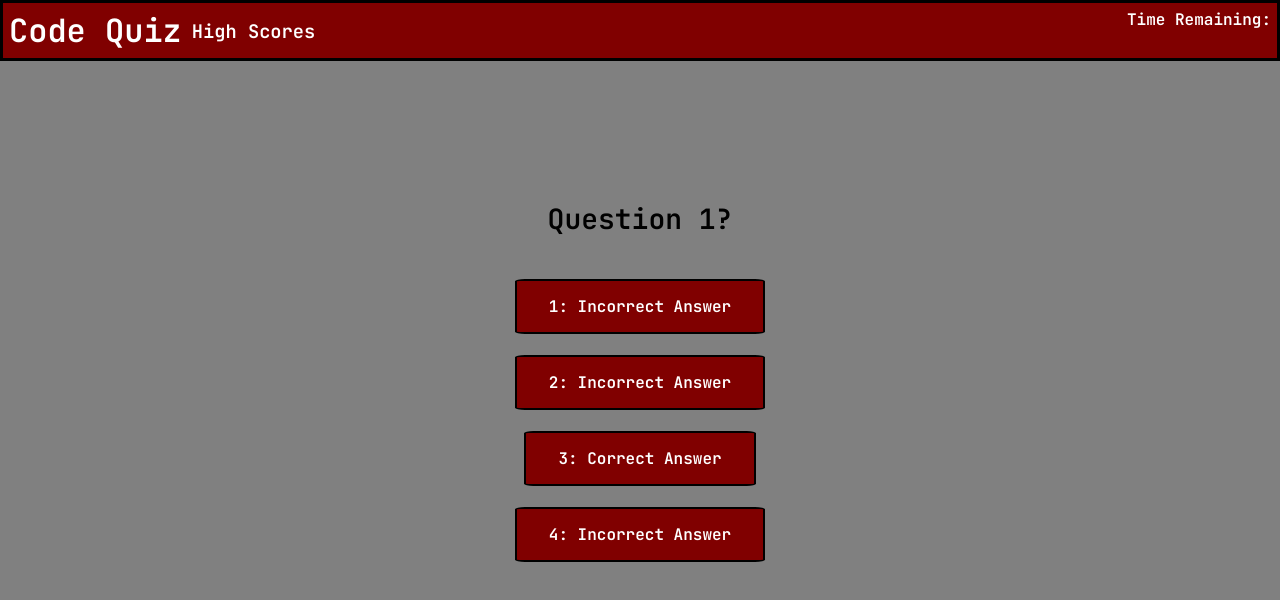
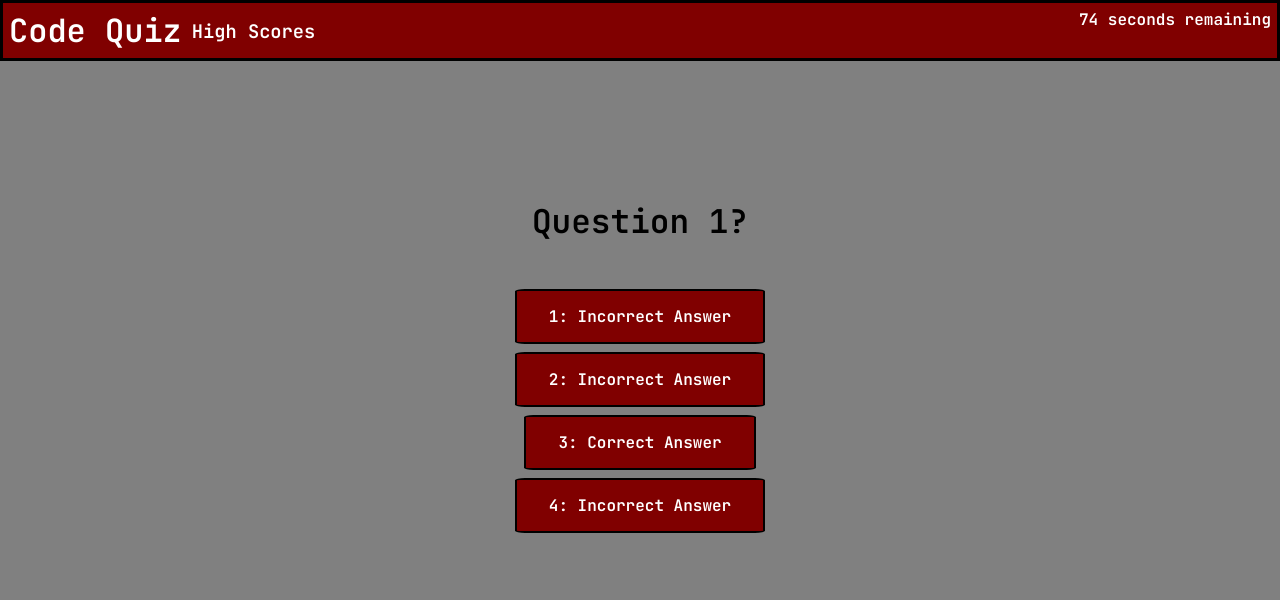
Before and after one commit to JaredWeaver/week-4-code-quiz-js, a plain HTML site: page index.html in a window 1280 px wide. Both pictures are taken after a click on the button "Start!". Drawn offline with Linux system fonts and the light colour scheme.

Commit message:
added in questions and minor edits

```diff
--- a/assets/script.js
+++ b/assets/script.js
@@ -1,13 +1,14 @@
-var timeLeft = document.querySelector(".timeLeft");
+var timeRemaining = document.querySelector(".timeRemaining");
 var buttonChoices = document.querySelector("#buttonChoices");
 var startBtn = document.querySelector("#beginQuiz");
 var startContent = document.querySelector("#startContent");
 var questionsContent = document.querySelector("#questionsContent");
 var displayedQuestion = document.querySelector("#displayedQuestion");
-var btn1 = document.querySelector("button1");
-var btn2 = document.querySelector("button2");
-var btn3 = document.querySelector("button3");
-var btn4 = document.querySelector("button4");
+var button1 = document.querySelector("#firstButton");
+var button2 = document.querySelector("#secondButton");
+var button3 = document.querySelector("#thirdButton");
+var button4 = document.querySelector("#fourthButton");
+var questionGrade = document.querySelector("#questionGrade");
 
 
 
@@ -20,7 +21,7 @@ var questions = [
         option2 : "2: Incorrect Answer",
         option3 : "3: Correct Answer",
         option4 : "4: Incorrect Answer",
-        correct : 3
+        correct : "3"
 
     },{
 
@@ -29,7 +30,7 @@ var questions = [
         option2 : "2: Correct Answer",
         option3 : "3: Incorrect Answer",
         option4 : "4: Incorrect Answer",
-        correct : 2
+        correct : "2"
 
     },{
 
@@ -38,7 +39,7 @@ var questions = [
         option2 : "2: Incorrect Answer",
         option3 : "3: Correct Answer",
         option4 : "4: Incorrect Answer",
-        correct : 3
+        correct : "3"
 
     },{
 
@@ -47,7 +48,7 @@ var questions = [
         option2 : "2: Incorrect Answer",
         option3 : "3: Incorrect Answer",
         option4 : "4: Incorrect Answer",
-        correct : 1
+        correct : "1"
 
     },{
 
@@ -56,57 +57,117 @@ var questions = [
         option2 : "2: Incorrect Answer",
         option3 : "3: Incorrect Answer",
         option4 : "4: Correct Answer",
-        correct : 4
+        correct : "4"
 
     }
 ];
 
-var lastQuestion = questions.length-1;
-var currentQuestion = 0;
+
+var lastQuestion = questions.length - 1;
 var userScore = 0;
+var userChoice;
 
-function showQuestion() {
-    var q = questions[currentQuestion].question;
-    var opt1 = questions[currentQuestion].option1;
-    var opt2 = questions[currentQuestion].option2;
-    var opt3 = questions[currentQuestion].option3;
-    var opt4 = questions[currentQuestion].option4;
-    var a = questions[currentQuestion].correct;
-    displayedQuestion.textContent = q;
-    button1.textContent = opt1;
-    button2.textContent = opt2;
-    button3.textContent = opt3;
-    button4.textContent = opt4;
+var currentQuestion;
+var currentButtonChoice1;
+var currentButtonChoice2;
+var currentButtonChoice3;
+var currentButtonChoice4;
+var currentAnswer;
 
-    console.log(displayedQuestion);
 
-console.log(q);
-console.log(opt1);
-console.log(opt2);
-console.log(opt3);
-console.log(opt4);
-console.log(a);
-
+function countdown (){
+    var timeLeft = 15 * questions.length;
+    var timeInterval = setInterval(function () {
+        if (timeLeft > 1) {
+            timeRemaining.textContent = timeLeft + " seconds remaining";
+            timeLeft--;
+        } else if (timeLeft === 1) {
+            timeRemaining.textContent = timeLeft + " second remaining";
+            timeLeft--;
+        } else {
+            timeRemaining.textContent = " ";
+            clearInterval(timeInterval);
+            alert("You ran out of time!")
+        }
+        }, 1000);
 }
-
-// function questionProgress() {
-// for (i = 0; i <= lastQuestion; currentQuestion++) {
-//     console.log(lastQuestion);
-// }
-
-// function countdown() {
-
-// }
 
 
 
+function showQuestion(selectedQuestion) {
+    for (var i = 0; i <= lastQuestion; i++) {
+        if (selectedQuestion === i) {
+
+        currentQuestion = questions[i].question;
+        currentButtonChoice1 = questions[i].option1;
+        currentButtonChoice2 = questions[i].option2;
+        currentButtonChoice3 = questions[i].option3;
+        currentButtonChoice4 = questions[i].option4;
+        currentAnswer = questions[i].correct;
 
 
-startBtn.addEventListener("click", function (event) {
+        var h3 = document.createElement("h3");
+        h3.textContent = currentQuestion;
+
+        var ul = document.getElementById(buttonChoices);
+        var li1 = document.createElement("li");
+        var li2 = document.createElement("li");
+        var li3 = document.createElement("li");
+        var li4 = document.createElement("li");
+
+
+        button1 = document.createElement("button");
+        button1.setAttribute("id", "firstButton");
+        button1.textContent = currentButtonChoice1;
+
+        button2 = document.createElement("button");
+        button2.setAttribute("id", "secondButton");
+        button2.textContent = currentButtonChoice2;
+
+        button3 = document.createElement("button");
+        button3.setAttribute("id", "thirdButton");
+        button3.textContent = currentButtonChoice3;
+
+        button4 = document.createElement("button");
+        button4.setAttribute("id", "fourthButton");
+        button4.textContent = currentButtonChoice4;
+
+        displayedQuestion.appendChild(h3);
+        buttonChoices.appendChild(li1);
+        li1.appendChild(button1);
+        buttonChoices.appendChild(li2);
+        li2.appendChild(button2);
+        buttonChoices.appendChild(li3);
+        li3.appendChild(button3);
+        buttonChoices.appendChild(li4);
+        li4.appendChild(button4);
+        }
+    }
+}
+
+function correctChoice () {
+    userScore += 20;
+    timeLeft += 10;
+}
+
+function incorrectChoice () {
+    timeLeft -= 10;
+}
+
+startBtn.addEventListener("click", function(event) {
     event.preventDefault();
     startContent.style.display = "none";
     if (event.target === startBtn) {
     questionsContent.classList.remove("questionsContent");
-    showQuestion()
+    showQuestion(0);
+    countdown();
     }
 });
+
+buttonChoices.addEventListener("click", function(event) {
+    event.preventDefault();
+    if (event.target === button3 && currentButtonChoice3.charAt(0) === currentAnswer.charAt(0)) { //need to work
+        showQuestion(1);
+
+    }
+});
--- a/assets/style.css
+++ b/assets/style.css
@@ -65,6 +65,7 @@ button {
     font-size: 16px;
     font-family: 'JetBrains Mono', monospace;
     width: auto;
+    margin: 4px;
 }
 
 button:hover {
--- a/index.html
+++ b/index.html
@@ -19,7 +19,7 @@
             <h3><a id="highScoresLink" href="highscores.html" target="#">High Scores</a></h3>
         </div>
         <div class="fixed-time">
-            <div class = "timeLeft">Time Remaining:</div>
+            <div class ="timeRemaining"></div>
         </div>
     </div>
     <div id="wrapper">
@@ -34,15 +34,10 @@
             <h3 id ="displayedQuestion"></h3>
             <br><br>
             <ul id="buttonChoices">
-                <li><button id="button1"></button></li>
-                <br>
-                <li><button id="button2"></button></li>
-                <br>
-                <li><button id="button3"></button></li>
-                <br>
-                <li><button id="button4"></button></li>
+
             </ul>
-
+        </div>
+        <div id = "questionGrade">
         </div>
     </div>
     <script src="assets/script.js"></script>
```
